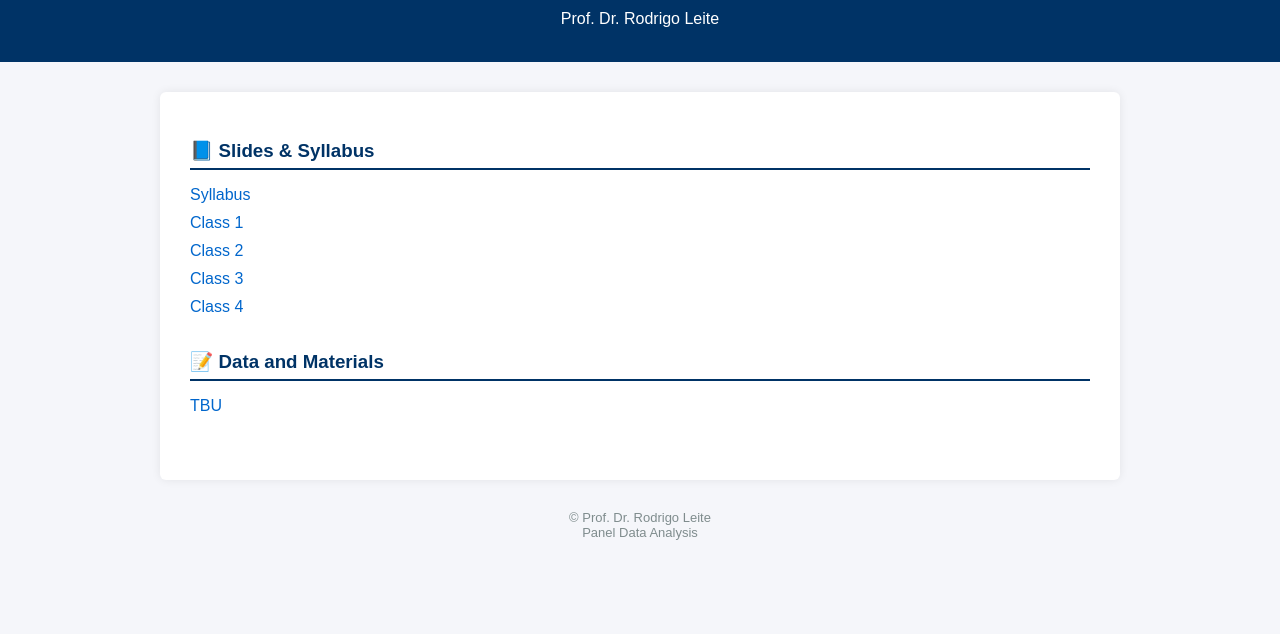
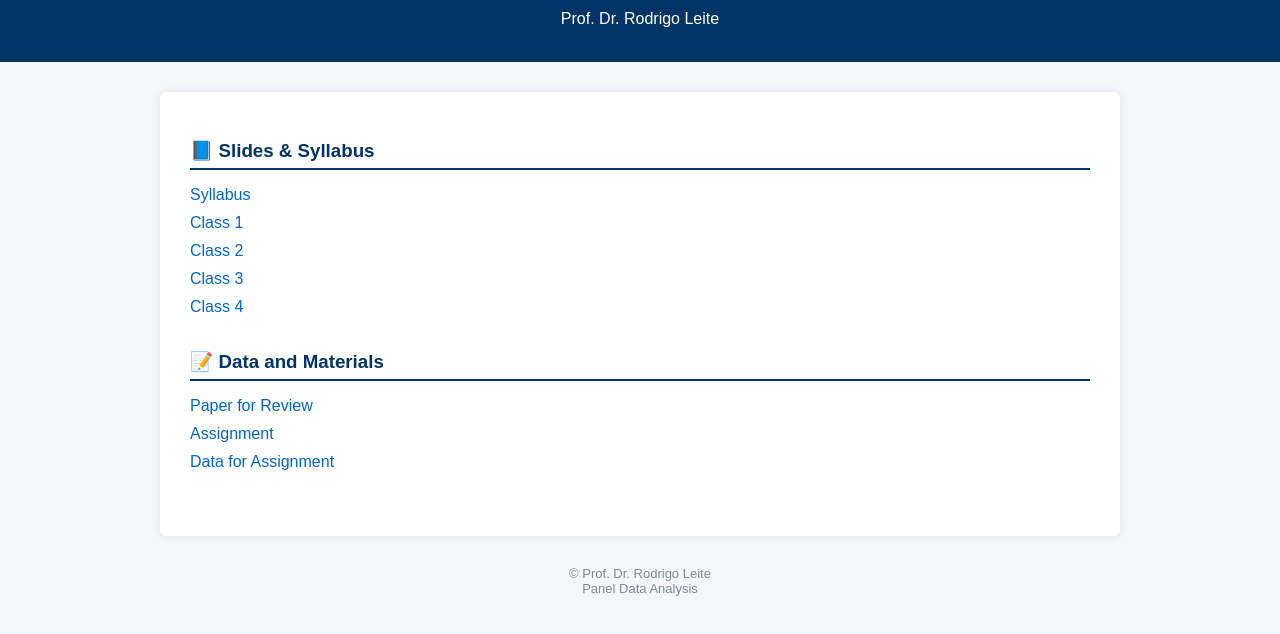
Before and after one commit to ROLeite/roleite.github.io, a plain HTML site: page panel/index.html in a window 1280 px wide. Shown: the part 80-714 px from the top of the page. Drawn offline with Linux system fonts and the light colour scheme.

Commit message:
Add links to review paper and assignment materials

```diff
--- a/panel/index.html
+++ b/panel/index.html
@@ -91,7 +91,9 @@
     <section>
         <h3>📝 Data and Materials</h3>
         <ul>
-            <li><a href="index.html">TBU</a></li>
+            <li><a href="Review_PD.pdf">Paper for Review</a></li>
+            <li><a href="Assignment_1.pdf">Assignment</a></li>
+            <li><a href="Data.dta">Data for Assignment</a></li>
         </ul>
     </section>
 
```
